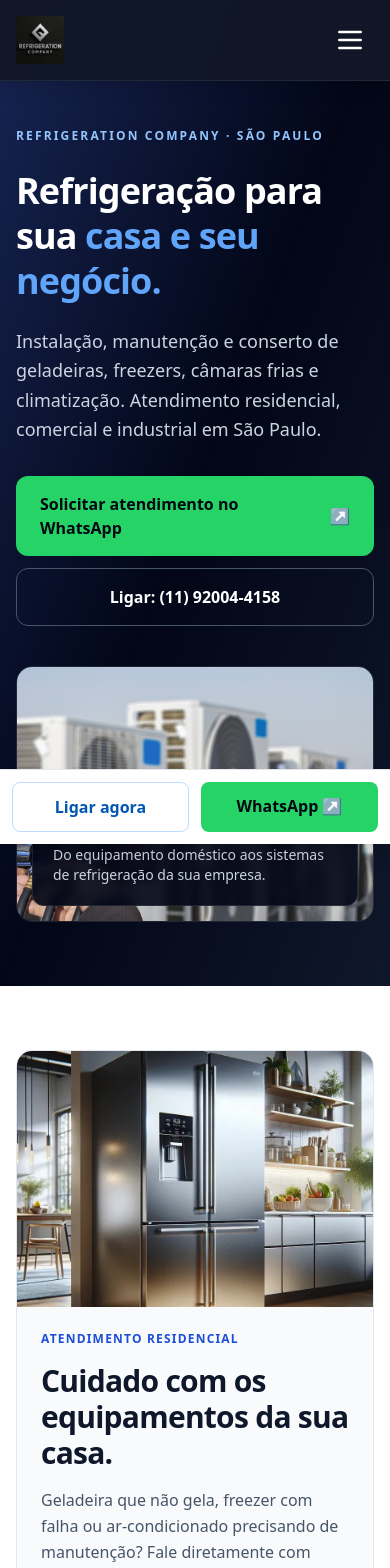
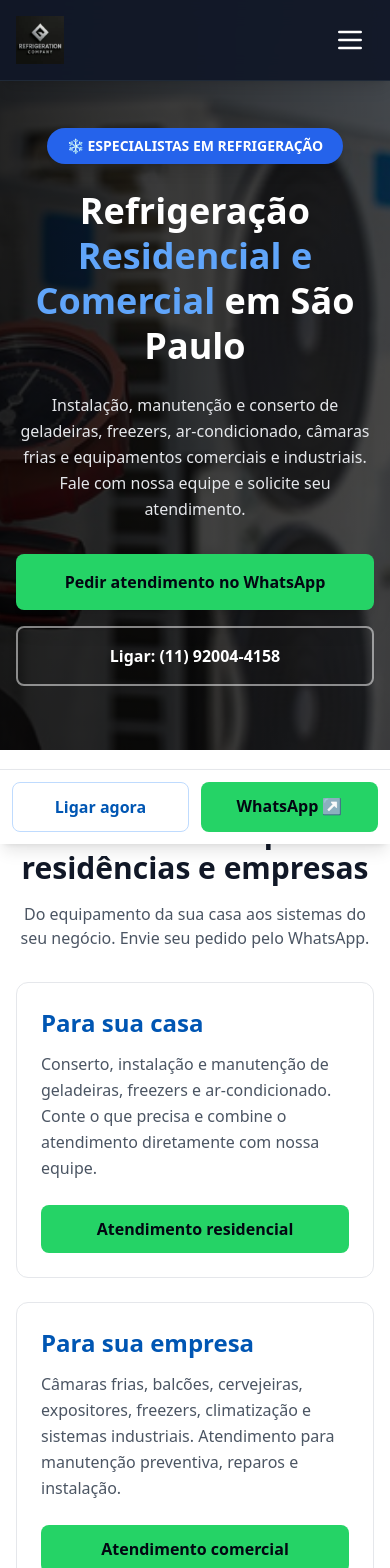
Before and after one commit to LucasGu3rra/refrigeracao-site-React, a React (Vite) app: page / in a window 390 px wide. Shown: the top 1568 px of the page. Built offline with nearby package versions, Linux system fonts and the light colour scheme.

Commit message:
Restore previous page layout and only bring back reviews at 4.8

```diff
--- a/index.html
+++ b/index.html
@@ -26,7 +26,7 @@
 
     <meta name="viewport" content="width=device-width, initial-scale=1.0" />
     <title>Refrigeração Residencial e Comercial em São Paulo | Refrigeration Company</title>
-    <meta name="description" content="Instalação, manutenção e conserto de refrigeração residencial, comercial e industrial em São Paulo. Solicite atendimento pelo WhatsApp." />
+    <meta name="description" content="Especialistas em instalação, manutenção e conserto de ar condicionado, chillers e refrigeração comercial. Atendimento rápido em São Paulo." />
     <meta name="theme-color" content="#111111" />
   </head>
   <body>
--- a/src/App.jsx
+++ b/src/App.jsx
@@ -1,23 +1,27 @@
 import { useEffect } from 'react';
-import { BrowserRouter, Routes, Route, Navigate, useLocation } from 'react-router-dom';
+import { BrowserRouter, Routes, Route, useLocation } from 'react-router-dom';
 import Header from './Components/Header';
 import Hero from './Components/Hero';
 import Features from './Components/Features';
 import Services from './Components/Services';
 import BrandsCarousel from './Components/BrandsCarousel';
 import Testimonials from './Components/Testimonials';
-import ServiceProcess from './Components/ServiceProcess';
 import ContactForm from './Components/ContactForm';
 import ContactDock from './Components/ContactDock';
 import Footer from './Components/Footer';
 import PoliticaPrivacidade from './Components/PoliticaPrivacidade';
 import SiteLink from './Components/SiteLink';
+import { landingPages } from './config/landingPages';
 
 function PageNavigation() {
   const { pathname, hash } = useLocation();
   useEffect(() => {
-    document.title = pathname === '/politica-de-privacidade' ? 'Política de Privacidade | Refrigeration Company' : 'Refrigeração Residencial e Comercial em São Paulo | Refrigeration Company';
-    document.querySelector('meta[name="description"]').setAttribute('content', 'Instalação, manutenção e conserto de refrigeração residencial, comercial e industrial em São Paulo. Fale com a Refrigeration Company pelo WhatsApp.');
+    const page = landingPages[pathname];
+    document.title = page ? `${page.title} | Refrigeration Company` : pathname === '/politica-de-privacidade'
+      ? 'Política de Privacidade | Refrigeration Company'
+      : 'Refrigeração Residencial e Comercial em São Paulo | Refrigeration Company';
+    document.querySelector('meta[name="description"]').setAttribute('content', page?.description
+      || 'Instalação, manutenção e conserto de refrigeração e climatização residencial, comercial e industrial em São Paulo. Solicite atendimento pelo WhatsApp.');
     const frame = requestAnimationFrame(() => {
       const target = hash ? document.getElementById(hash.slice(1)) : null;
       if (target) target.scrollIntoView();
@@ -27,19 +31,57 @@ function PageNavigation() {
   }, [pathname, hash]);
   return null;
 }
-function LegacyLanding({ section }) {
-  const { search } = useLocation();
-  return <Navigate replace to={{ pathname: '/', search, hash: '#' + section }} />;
+
+function ServicePage({ page }) {
+  const service = page?.service || 'Orcamento';
+  return (
+    <>
+      <main>
+        <Hero page={page} />
+        {page ? (
+          <section className="py-16 bg-white">
+            <div className="container mx-auto px-4">
+              <h2 className="text-3xl font-bold text-center mb-8">{page.detailsTitle}</h2>
+              <div className="grid md:grid-cols-3 gap-6">
+                {page.details.map(detail => (
+                  <article key={detail.title} className="p-6 rounded-xl border border-gray-200">
+                    <h3 className="text-lg font-bold text-brand-blue mb-3">{detail.title}</h3>
+                    <p className="text-gray-600 leading-relaxed">{detail.description}</p>
+                  </article>
+                ))}
+              </div>
+              <p className="text-center text-gray-600 mt-8 text-sm">Confirme valores, disponibilidade e condições de garantia com a equipe antes de contratar.</p>
+            </div>
+          </section>
+        ) : <Features />}
+        <Services serviceIds={page?.services} intent={service} />
+        {!page && <BrandsCarousel />}
+        <Testimonials />
+        <ContactForm initialService={service} />
+      </main>
+      <ContactDock service={service} />
+    </>
+  );
 }
-function HomePage() {
-  return <><main><Hero /><Features /><Services /><BrandsCarousel /><ServiceProcess /><Testimonials /><ContactForm /></main><ContactDock service="Orcamento" /></>;
+
+export default function App() {
+  return (
+    <BrowserRouter>
+      <PageNavigation />
+      <div className="site-shell font-sans antialiased text-gray-900 bg-gray-50 relative min-h-screen flex flex-col">
+        <Header />
+        <div className="flex-grow">
+          <Routes>
+            <Route path="/" element={<ServicePage key="home" />} />
+            {Object.entries(landingPages).map(([path, page]) => (
+              <Route key={path} path={path} element={<ServicePage key={path} page={page} />} />
+            ))}
+            <Route path="/politica-de-privacidade" element={<PoliticaPrivacidade />} />
+            <Route path="*" element={<main className="pt-40 pb-24 px-4 text-center"><h1 className="text-3xl font-bold mb-6">Página não encontrada</h1><SiteLink to="/" className="text-blue-700 underline">Voltar ao início</SiteLink></main>} />
+          </Routes>
+        </div>
+        <Footer />
+      </div>
+    </BrowserRouter>
+  );
 }
-export default function App() {
-  return <BrowserRouter><PageNavigation /><div className="site-shell font-sans antialiased text-gray-900 bg-white relative min-h-screen flex flex-col"><Header /><div className="flex-grow"><Routes>
-    <Route path="/" element={<HomePage />} />
-    <Route path="/conserto-geladeira" element={<LegacyLanding section="residencial" />} />
-    <Route path="/refrigeracao-comercial" element={<LegacyLanding section="comercial" />} />
-    <Route path="/politica-de-privacidade" element={<PoliticaPrivacidade />} />
-    <Route path="*" element={<main className="pt-40 pb-24 px-4 text-center"><h1 className="text-3xl font-bold mb-6">Página não encontrada</h1><SiteLink to="/" className="text-blue-700 underline">Voltar ao início</SiteLink></main>} />
-  </Routes></div><Footer /></div></BrowserRouter>;
-}
--- a/src/Components/Features.jsx
+++ b/src/Components/Features.jsx
@@ -1,25 +1,26 @@
 import { WhatsAppLink } from './ContactLinks';
-import residentialImage from '../assets/services/geladeira.webp';
-import commercialImage from '../assets/services/expositor.webp';
 
 const audiences = [
-  { id: 'residencial', service: 'Residencial', title: 'Cuidado com os equipamentos da sua casa.', label: 'Atendimento residencial', description: 'Geladeira que não gela, freezer com falha ou ar-condicionado precisando de manutenção? Fale diretamente com nossa equipe para avaliar seu pedido e combinar o atendimento.', items: ['Geladeiras e refrigeradores', 'Freezers horizontais e verticais', 'Ar-condicionado e climatização'], image: residentialImage, cta: 'Solicitar atendimento residencial' },
-  { id: 'comercial', service: 'Comercial', title: 'Refrigeração para a rotina do seu negócio.', label: 'Atendimento comercial e industrial', description: 'Instalação, manutenção preventiva e reparos para os equipamentos da sua empresa. Conte o que precisa e converse sobre a solução com nossa equipe.', items: ['Câmaras frias e balcões refrigerados', 'Cervejeiras, expositores e freezers', 'Climatização, chillers e sistemas industriais'], image: commercialImage, cta: 'Solicitar atendimento comercial' },
+  { service: 'Residencial', title: 'Para sua casa', description: 'Conserto, instalação e manutenção de geladeiras, freezers e ar-condicionado. Conte o que precisa e combine o atendimento diretamente com nossa equipe.', cta: 'Atendimento residencial' },
+  { service: 'Comercial', title: 'Para sua empresa', description: 'Câmaras frias, balcões, cervejeiras, expositores, freezers, climatização e sistemas industriais. Atendimento para manutenção preventiva, reparos e instalação.', cta: 'Atendimento comercial' },
 ];
 
 export default function Features() {
-  return <section className="bg-white py-16 sm:py-24">
-    <div className="container mx-auto px-4 space-y-12">
-      {audiences.map((audience, index) => <article id={audience.id} key={audience.id} className="grid md:grid-cols-2 rounded-2xl border border-slate-200 overflow-hidden bg-slate-50">
-        <img src={audience.image} alt={audience.label} loading="lazy" width="640" height="360" className={'w-full h-64 md:h-full object-cover ' + (index === 1 ? 'md:order-2' : '')} />
-        <div className="p-6 sm:p-10 lg:p-12">
-          <p className="text-blue-700 text-xs font-bold tracking-widest uppercase mb-4">{audience.label}</p>
-          <h2 className="text-3xl font-bold tracking-tight text-slate-900 mb-4">{audience.title}</h2>
-          <p className="text-slate-600 leading-relaxed mb-5">{audience.description}</p>
-          <ul className="space-y-3 mb-7 text-slate-700">{audience.items.map(item => <li key={item} className="flex gap-3"><span className="text-blue-600" aria-hidden="true">✓</span>{item}</li>)}</ul>
-          <WhatsAppLink service={audience.service} placement="service_card" className="inline-flex justify-center px-5 py-3 rounded-lg bg-[#25D366] hover:bg-[#1da851] text-gray-950 font-bold">{audience.cta}</WhatsAppLink>
+  return (
+    <section className="py-16 bg-white border-b border-gray-100" aria-labelledby="audiences-title">
+      <div className="container mx-auto px-4 max-w-6xl">
+        <h2 id="audiences-title" className="text-3xl font-bold text-gray-900 text-center mb-4">Atendimento para residências e empresas</h2>
+        <p className="text-center text-gray-600 mb-8">Do equipamento da sua casa aos sistemas do seu negócio. Envie seu pedido pelo WhatsApp.</p>
+        <div className="grid md:grid-cols-2 gap-6">
+          {audiences.map(audience => (
+            <article key={audience.service} className="rounded-xl border border-gray-200 p-6 sm:p-8 flex flex-col">
+              <h3 className="text-2xl font-bold text-brand-blue mb-3">{audience.title}</h3>
+              <p className="text-gray-600 leading-relaxed mb-6 flex-grow">{audience.description}</p>
+              <WhatsAppLink service={audience.service} placement="service_card" className="inline-flex justify-center rounded-lg bg-[#25D366] hover:bg-[#1da851] text-gray-950 font-bold px-5 py-3">{audience.cta}</WhatsAppLink>
+            </article>
+          ))}
         </div>
-      </article>)}
-    </div>
-  </section>;
+      </div>
+    </section>
+  );
 }
--- a/src/Components/Footer.jsx
+++ b/src/Components/Footer.jsx
@@ -41,8 +41,8 @@ export default function Footer() {
             <h3 className="text-white font-bold text-lg mb-6">Navegação</h3>
             <ul className="space-y-4">
               <li><SiteLink to="/#hero" className="hover:text-white text-sm">Início</SiteLink></li>
-              <li><SiteLink to="/#residencial" className="hover:text-white text-sm">Atendimento residencial</SiteLink></li>
-              <li><SiteLink to="/#comercial" className="hover:text-white text-sm">Refrigeração comercial</SiteLink></li>
+              <li><SiteLink to="/conserto-geladeira" className="hover:text-white text-sm">Conserto de geladeira</SiteLink></li>
+              <li><SiteLink to="/refrigeracao-comercial" className="hover:text-white text-sm">Refrigeração comercial</SiteLink></li>
               <li><WhatsAppLink placement="footer" service={service} className="hover:text-white text-sm">Pedir orçamento no WhatsApp</WhatsAppLink></li>
               <li><SiteLink to={pathname === '/politica-de-privacidade' ? '/#contato' : `${pathname}#contato`} className="hover:text-white text-sm">Formulário opcional</SiteLink></li>
               <li><SiteLink to="/politica-de-privacidade" className="hover:text-brand-blue transition-colors text-sm text-left">Política de Privacidade</SiteLink></li>
--- a/src/Components/Header.jsx
+++ b/src/Components/Header.jsx
@@ -1,14 +1,15 @@
 import { useState } from 'react';
-
+import { useLocation } from 'react-router-dom';
 import logoImg from '../assets/logo.webp';
-
+import { landingPages } from '../config/landingPages';
 import { WhatsAppLink } from './ContactLinks';
 import SiteLink from './SiteLink';
 
 export default function Header() {
   const [isMenuOpen, setIsMenuOpen] = useState(false);
-  const service = 'Orcamento';
-  const sectionPath = '/';
+  const { pathname } = useLocation();
+  const service = landingPages[pathname]?.service || 'Orcamento';
+  const sectionPath = pathname === '/politica-de-privacidade' ? '/' : pathname;
   const closeMenu = () => setIsMenuOpen(false);
   return (
     <header className="fixed w-full top-0 z-50 bg-gray-900/95 backdrop-blur-md shadow-lg border-b border-gray-800">
@@ -17,10 +18,9 @@ export default function Header() {
           <img src={logoImg} alt="Refrigeration Company" width="96" height="48" className="h-12 w-auto object-contain" />
         </SiteLink>
         <nav aria-label="Navegação principal" className="hidden md:flex items-center gap-6 text-sm font-medium text-gray-300">
-          <SiteLink to="/#residencial" className="hover:text-white">Residencial</SiteLink>
-          <SiteLink to="/#comercial" className="hover:text-white">Comercial</SiteLink>
-          <SiteLink to="/#avaliacoes" className="hover:text-white">Avaliações</SiteLink>
-          <SiteLink to={`${sectionPath}#contato`} className="hover:text-white">Contato</SiteLink>
+          <SiteLink to="/conserto-geladeira" className="hover:text-white">Residencial</SiteLink>
+          <SiteLink to="/refrigeracao-comercial" className="hover:text-white">Comercial</SiteLink>
+          <SiteLink to={`${sectionPath}#contato`} className="hover:text-white">Formulário opcional</SiteLink>
           <WhatsAppLink service={service} placement="header" className="px-5 py-2.5 bg-[#25D366] hover:bg-[#1da851] text-gray-950 font-bold rounded-lg">
             Pedir orçamento no WhatsApp
           </WhatsAppLink>
@@ -34,9 +34,9 @@ export default function Header() {
       {isMenuOpen && (
         <nav id="mobile-menu" aria-label="Navegação no celular" className="md:hidden absolute top-20 left-0 w-full bg-gray-900 border-b border-gray-800 shadow-xl p-4 flex flex-col gap-2 text-center text-white">
           <SiteLink to="/#hero" onClick={closeMenu} className="py-3">Início</SiteLink>
-          <SiteLink to="/#residencial" onClick={closeMenu} className="py-3">Residencial</SiteLink>
-          <SiteLink to="/#comercial" onClick={closeMenu} className="py-3">Comercial</SiteLink>
-          <SiteLink to={`${sectionPath}#contato`} onClick={closeMenu} className="py-3">Contato</SiteLink>
+          <SiteLink to="/conserto-geladeira" onClick={closeMenu} className="py-3">Conserto de geladeira</SiteLink>
+          <SiteLink to="/refrigeracao-comercial" onClick={closeMenu} className="py-3">Refrigeração comercial</SiteLink>
+          <SiteLink to={`${sectionPath}#contato`} onClick={closeMenu} className="py-3">Formulário opcional</SiteLink>
           <WhatsAppLink service={service} placement="header_mobile" onClick={closeMenu} className="py-3 bg-[#25D366] text-gray-950 font-bold rounded-lg">Pedir orçamento no WhatsApp</WhatsAppLink>
         </nav>
       )}
--- a/src/Components/Hero.jsx
+++ b/src/Components/Hero.jsx
@@ -1,25 +1,35 @@
 import heroImage from '../assets/images/hero-refrigeracao.jpg';
+import residentialImage from '../assets/services/geladeira.webp';
+import commercialImage from '../assets/services/camara.webp';
 import { WhatsAppLink, PhoneLink } from './ContactLinks';
 
-export default function Hero() {
+export default function Hero({ page }) {
+  const service = page?.service || 'Orcamento';
+  const image = service === 'Residencial' ? residentialImage : service === 'Comercial' ? commercialImage : heroImage;
   return (
-    <section id="hero" className="relative bg-slate-950 text-white pt-32 pb-16 lg:pt-40 lg:pb-24 overflow-hidden">
-      <div className="absolute inset-0 bg-gradient-to-br from-blue-950 via-slate-950 to-slate-900" />
-      <div className="container mx-auto px-4 relative grid lg:grid-cols-2 gap-10 lg:gap-16 items-center">
-        <div className="max-w-2xl">
-          <p className="text-blue-300 text-xs sm:text-sm font-bold tracking-[0.18em] uppercase mb-6">Refrigeration Company · São Paulo</p>
-          <h1 className="text-4xl sm:text-5xl lg:text-6xl font-extrabold leading-tight tracking-tight mb-6">Refrigeração para sua <span className="text-blue-400">casa e seu negócio.</span></h1>
-          <p className="text-lg text-slate-300 leading-relaxed mb-8">Instalação, manutenção e conserto de geladeiras, freezers, câmaras frias e climatização. Atendimento residencial, comercial e industrial em São Paulo.</p>
-          <div className="flex flex-col sm:flex-row gap-3">
-            <WhatsAppLink placement="hero" className="inline-flex justify-center items-center px-6 py-4 bg-[#25D366] hover:bg-[#1da851] text-gray-950 font-bold rounded-xl transition-colors">Solicitar atendimento no WhatsApp <span aria-hidden="true" className="ml-3">↗</span></WhatsAppLink>
-            <PhoneLink placement="hero" className="inline-flex justify-center items-center px-5 py-4 border border-slate-600 rounded-xl font-semibold hover:bg-white/10">Ligar: (11) 92004-4158</PhoneLink>
+    <section id="hero" className="relative pt-32 pb-16 lg:pt-40 lg:pb-24 overflow-hidden">
+      <div className="absolute inset-0 z-0">
+        <img src={image} alt="" fetchPriority="high" className="w-full h-full object-cover" />
+        <div className="absolute inset-0 bg-gradient-to-r from-black/85 via-black/75 to-black/65" />
+      </div>
+      <div className="container mx-auto px-4 relative z-10">
+        <div className="max-w-4xl mx-auto text-center">
+          <div className="inline-block px-5 py-2 bg-blue-600 text-white font-bold text-sm rounded-full mb-6 shadow-lg">
+            ❄️ {page?.badge || 'ESPECIALISTAS EM REFRIGERAÇÃO'}
           </div>
-        </div>
-        <div className="relative">
-          <img src={heroImage} alt="Ferramentas de manutenção em refrigeração" fetchPriority="high" width="1200" height="800" className="w-full h-64 sm:h-80 lg:h-[440px] object-cover rounded-2xl border border-white/10" />
-          <div className="absolute bottom-4 left-4 right-4 rounded-xl bg-slate-950/90 p-5 border border-white/10 backdrop-blur-sm">
-            <p className="text-white font-bold">Um contato. Diferentes soluções.</p>
-            <p className="text-slate-300 text-sm mt-1">Do equipamento doméstico aos sistemas de refrigeração da sua empresa.</p>
+          <h1 className="text-4xl sm:text-5xl lg:text-6xl font-extrabold text-white leading-tight mb-6">
+            {page?.title || <>Refrigeração <span className="text-blue-400">Residencial e Comercial</span> em São Paulo</>}
+          </h1>
+          <p className="text-base sm:text-lg lg:text-xl text-gray-200 mb-8 leading-relaxed max-w-3xl mx-auto">
+            {page?.description || 'Instalação, manutenção e conserto de geladeiras, freezers, ar-condicionado, câmaras frias e equipamentos comerciais e industriais. Fale com nossa equipe e solicite seu atendimento.'}
+          </p>
+          <div className="flex flex-col sm:flex-row items-center justify-center gap-4">
+            <WhatsAppLink service={service} placement="hero" className="w-full sm:w-auto px-6 py-4 bg-[#25D366] hover:bg-[#1da851] text-gray-950 font-bold rounded-lg shadow-xl transition-all text-base sm:text-lg">
+              {page?.cta || 'Pedir atendimento no WhatsApp'}
+            </WhatsAppLink>
+            <PhoneLink service={service} placement="hero" className="w-full sm:w-auto px-6 py-4 border-2 border-white/50 text-white font-bold rounded-lg hover:bg-white/10 transition-all">
+              Ligar: (11) 92004-4158
+            </PhoneLink>
           </div>
         </div>
       </div>
```
Also changed, not shown: src/Components/BrandsCarousel.jsx (+63 -2 lines), src/Components/ContactForm.jsx (+6 -6 lines), src/Components/ServiceProcess.jsx (deleted, +0 -14 lines), src/Components/Services.jsx (+3 -5 lines), src/Components/Testimonials.jsx (+138 -18 lines), 1 other file (tests, documents, lock files or other folders).
